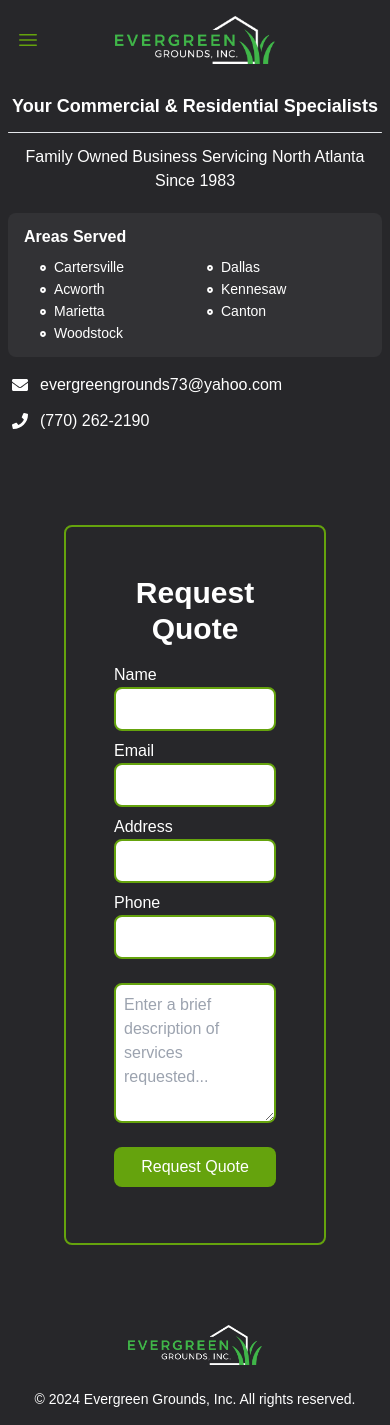
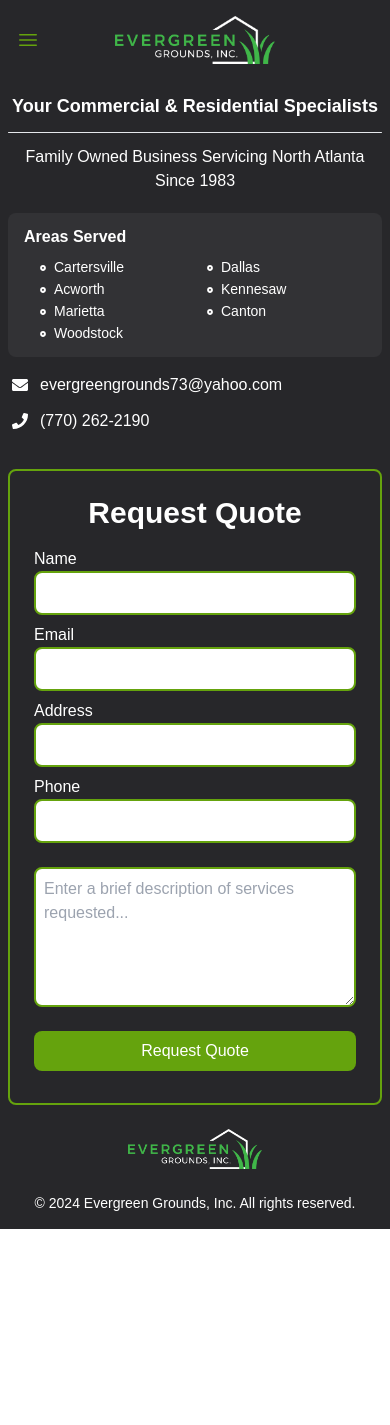
Before and after one commit to TravisCopeland/evergreen-grounds-inc, a Next.js app: page / in a window 390 px wide. After the commit the page ends 1229 px from the top, so only its background shows below. Built offline with nearby package versions, Linux system fonts and the light colour scheme.

Commit message:
Updated styling in RequestQuoteForm

```diff
--- a/components/RequestQuoteForm.jsx
+++ b/components/RequestQuoteForm.jsx
@@ -15,8 +15,8 @@ const RequestQuoteForm = () => {
 	};
 
 	return (
-		<section className="md:w-1/2 p-16">
-			<div className="flex flex-col justify-center border-solid border-2 border-lime rounded-lg p-12">
+		<section className="md:w-1/2 p-2 md:p-16">
+			<div className="flex flex-col justify-center border-solid border-2 border-lime rounded-lg p-6 md:p-12">
 				<p className="text-white text-3xl font-semibold text-center pb-4">
 					Request Quote
 				</p>
```
